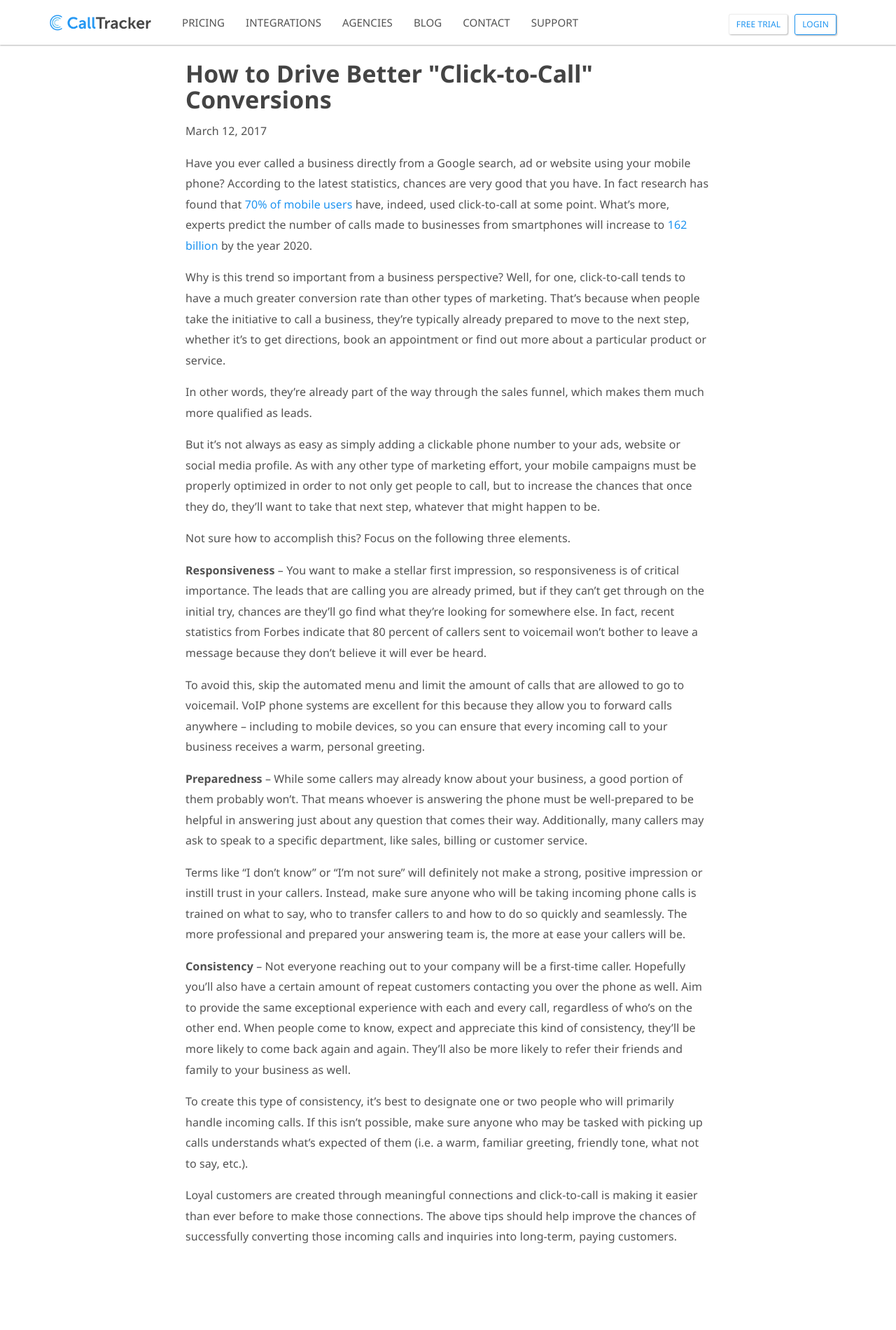
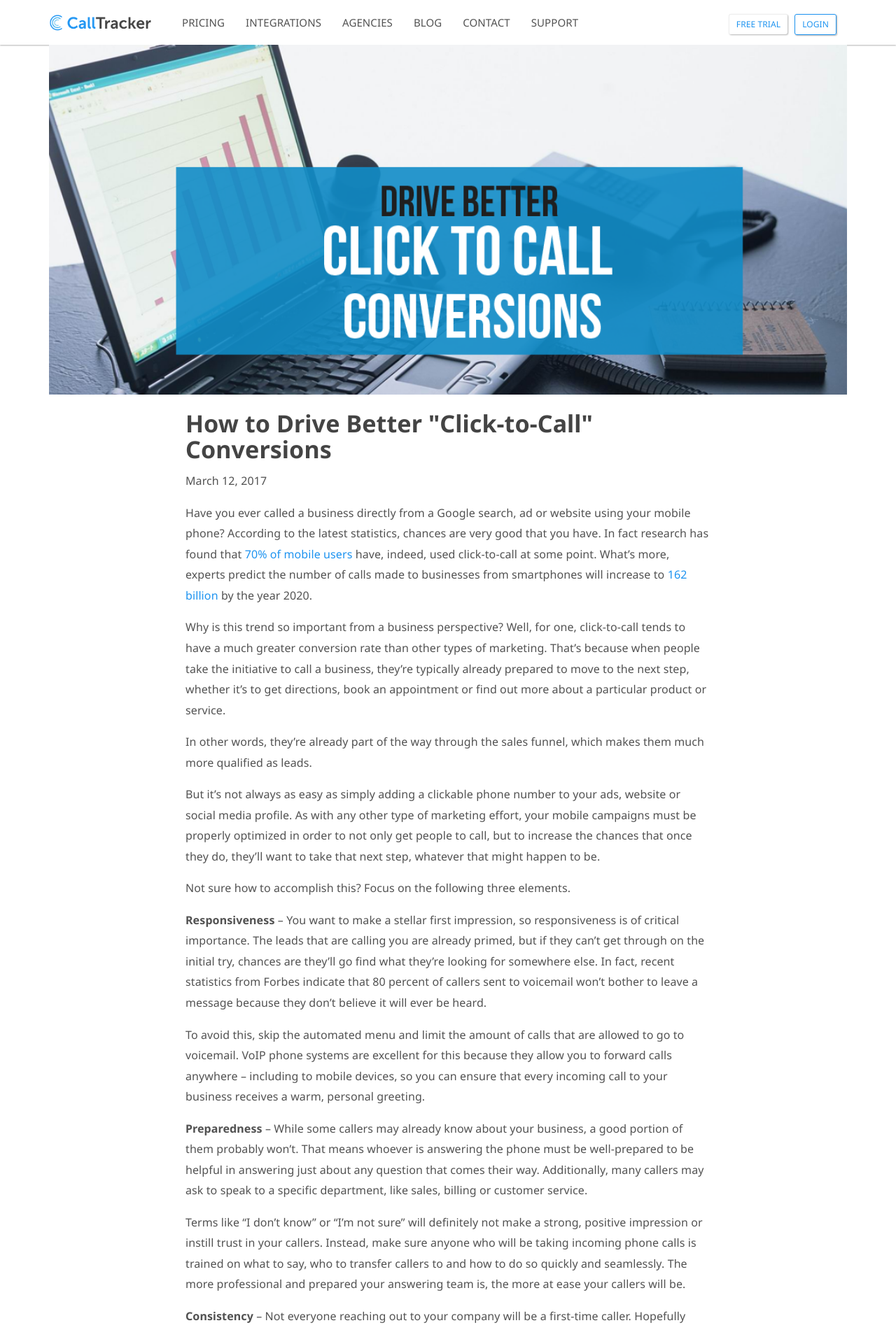
Before and after one commit to sumonst21/calltrackerio-site, a Jekyll site: the page built from _posts/2017-03-12-drive-better-click-to-call-conversions.md, in a window 1280 px wide. Shown: the top 1901 px of the page at 70% size. Built offline with Jekyll 4.4.1, drawn with Linux system fonts in a browser that asks for light colours; comment, search, counter and statistics services are not loaded.

Commit message:
add post featured image on post

```diff
--- a/_posts/2017-03-12-drive-better-click-to-call-conversions.md
+++ b/_posts/2017-03-12-drive-better-click-to-call-conversions.md
@@ -6,7 +6,7 @@ categories:
 layout: post
 author:
 category: 'marketing'
-image: ''
+image: '/images/posts/click-to-call-conversions.png'
 excerpt: 'Have you ever called a business directly from a Google search, ad or website using your mobile phone? According to the latest statistics, chances are very good that you have. In fact research has found that 70% of mobile users have used click-to-call at some point.'
 ---
 
```
Also changed, not shown: images/posts/click-to-call-conversions.png (added).
